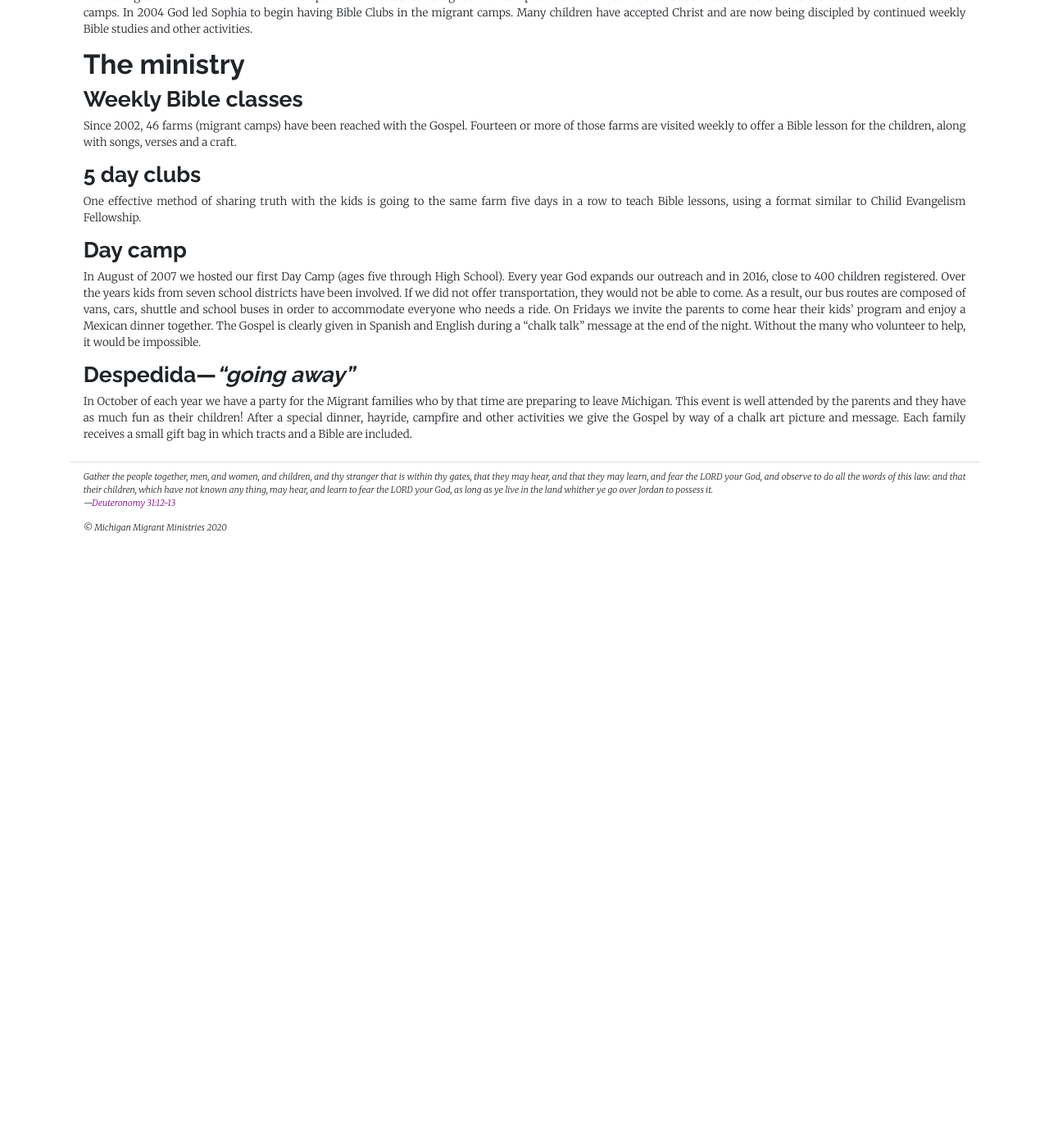
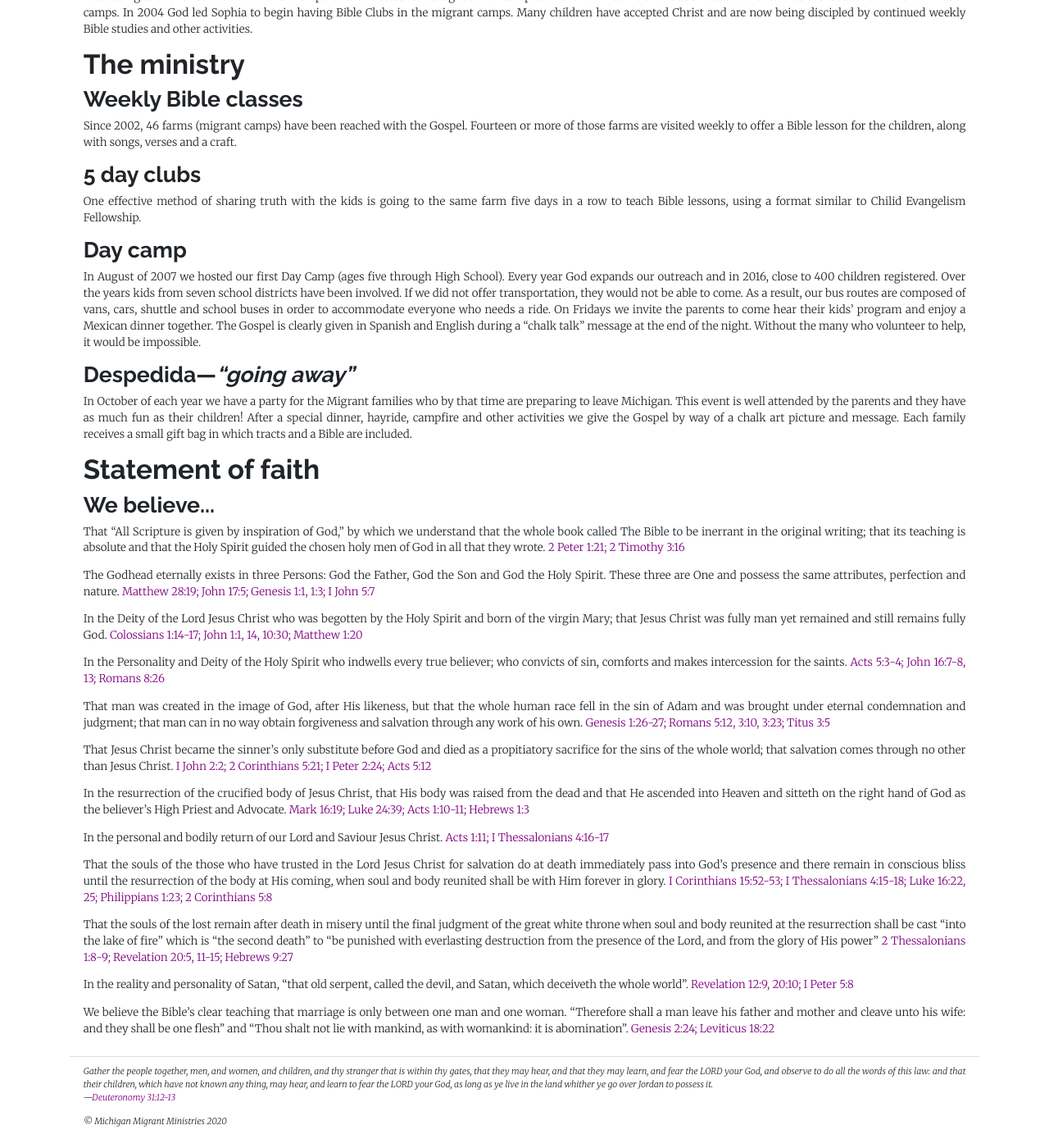
Before and after one commit to michigan-migrant-ministries/website, a Jekyll site: the page built from _pages/about.html, in a window 1280 px wide and 1400 px high, scrolled down 253 px. Shown: the whole window at 82% size. Built offline with Jekyll 4.4.1, drawn with Linux system fonts in a browser that asks for light colours; before the commit the page ends 928 px from its top, so only the background shows below that; some of the changed text lies outside the part shown.

Commit message:
Move statement of faith to the "About" page, and add live stream links for Coloma/Watervliet, and add Facebook contact info

```diff
--- a/_pages/about.html
+++ b/_pages/about.html
@@ -57,3 +57,83 @@ title: About
   art picture and message. Each family receives a small gift bag in which tracts
   and a Bible are included.
 </p>
+
+<h1 id="statement-of-faith">
+  Statement of faith
+</h1>
+<h2>We believe...</h2>
+<p>
+  That <q>All Scripture is given by inspiration of God,</q> by which we
+  understand that the whole book called The Bible to be inerrant in the original
+  writing; that its teaching is absolute and that the Holy Spirit guided the
+  chosen holy men of God in all that they wrote. {% include verse.html verse="2
+  Peter 1:21; 2 Timothy 3:16" %}
+</p>
+<p>
+  The Godhead eternally exists in three Persons: God the Father, God the Son and
+  God the Holy Spirit. These three are One and possess the same attributes,
+  perfection and nature. {% include verse.html verse="Matthew 28:19; John 17:5;
+  Genesis 1:1, 1:3; I John 5:7" %}
+</p>
+<p>
+  In the Deity of the Lord Jesus Christ who was begotten by the Holy Spirit and
+  born of the virgin Mary; that Jesus Christ was fully man yet remained and
+  still remains fully God. {% include verse.html verse="Colossians 1:14-17;
+  John 1:1, 14, 10:30; Matthew 1:20" %}
+</p>
+<p>
+  In the Personality and Deity of the Holy Spirit who indwells every true
+  believer; who convicts of sin, comforts and makes intercession for the saints.
+  {% include verse.html verse="Acts 5:3-4; John 16:7-8, 13; Romans 8:26" %}
+</p>
+<p>
+  That man was created in the image of God, after His likeness, but that the
+  whole human race fell in the sin of Adam and was brought under eternal
+  condemnation and judgment; that man can in no way obtain forgiveness and
+  salvation through any work of his own. {% include verse.html verse="Genesis
+  1:26-27; Romans 5:12, 3:10, 3:23; Titus 3:5" %}
+</p>
+<p>
+  That Jesus Christ became the sinner&rsquo;s only substitute before God and
+  died as a propitiatory sacrifice for the sins of the whole world; that
+  salvation comes through no other than Jesus Christ. {% include verse.html
+  verse="I John 2:2; 2 Corinthians 5:21; I Peter 2:24; Acts 5:12" %}
+</p>
+<p>
+  In the resurrection of the crucified body of Jesus Christ, that His body was
+  raised from the dead and that He ascended into Heaven and sitteth on the right
+  hand of God as the believer&rsquo;s High Priest and Advocate. {% include
+  verse.html verse="Mark 16:19; Luke 24:39; Acts 1:10-11; Hebrews 1:3" %}
+</p>
+<p>
+  In the personal and bodily return of our Lord and Saviour Jesus Christ.
+  {% include verse.html verse="Acts 1:11; I Thessalonians 4:16-17" %}
+</p>
+<p>
+  That the souls of the those who have trusted in the Lord Jesus Christ for
+  salvation do at death immediately pass into God&rsquo;s presence and there
+  remain in conscious bliss until the resurrection of the body at His coming,
+  when soul and body reunited shall be with Him forever in glory. {% include
+  verse.html verse="I Corinthians 15:52-53; I Thessalonians 4:15-18; Luke 16:22,
+  25; Philippians 1:23; 2 Corinthians 5:8" %}
+</p>
+<p>
+  That the souls of the lost remain after death in misery until the final
+  judgment of the great white throne when soul and body reunited at the
+  resurrection shall be cast <q>into the lake of fire</q> which is <q>the second
+  death</q> to <q>be punished with everlasting destruction from the presence of
+  the Lord, and from the glory of His power</q> {% include verse.html
+  verse="2 Thessalonians 1:8-9; Revelation 20:5, 11-15; Hebrews 9:27" %}
+</p>
+<p>
+  In the reality and personality of Satan, <q>that old serpent, called the
+  devil, and Satan, which deceiveth the whole world</q>. {% include verse.html
+  verse="Revelation 12:9, 20:10; I Peter 5:8" %}
+</p>
+<p>
+  We believe the Bible&rsquo;s clear teaching that marriage is only between one
+  man and one woman. <q>Therefore shall a man leave his father and mother and
+  cleave unto his wife: and they shall be one flesh</q> and <q>Thou shalt not
+  lie with mankind, as with womankind: it is abomination</q>. {% include
+  verse.html verse="Genesis 2:24; Leviticus 18:22" %}
+</p>
--- a/_pages/ways-to-be-involved.html
+++ b/_pages/ways-to-be-involved.html
@@ -126,7 +126,7 @@ title: Ways to be involved
     </li>
   </h2>
   <p>
-    Read and agree with our <a href="{% link _pages/statement-of-faith.html %}">
+    Read and agree with our <a href="{% link _pages/about.html %}#statement-of-faith">
     statement of faith</a>.
   </p>
 
```
Also changed, not shown: _pages/contact.html (+13 -1 lines), _pages/home.html (+7 -0 lines), _pages/live-stream.html (added, +69 -0 lines), _pages/statement-of-faith.html (deleted, +0 -80 lines), assets/img/fb-logo-58.png (added).
